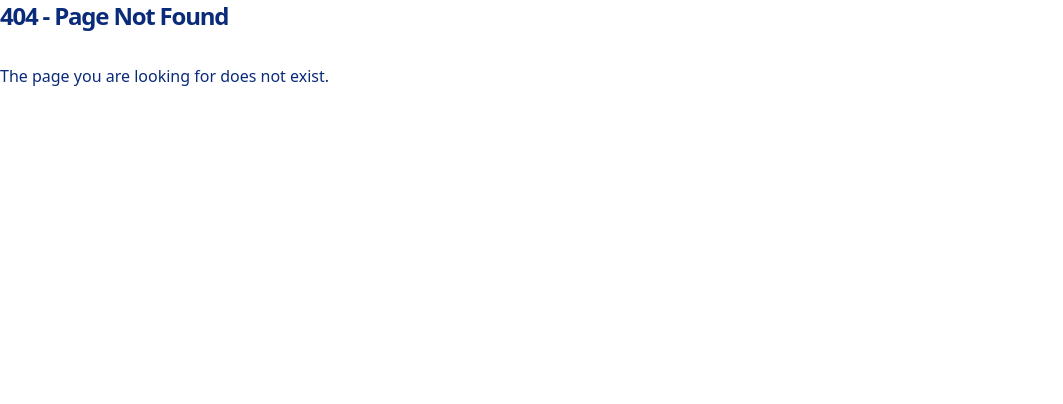
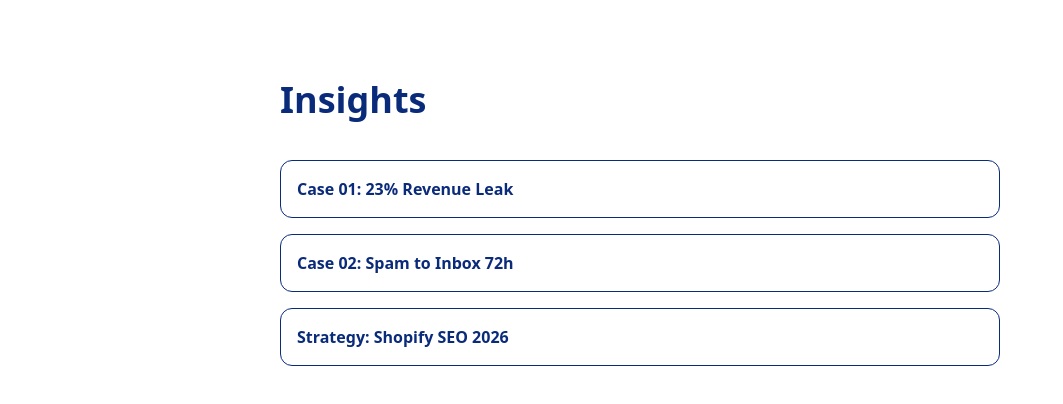
Before and after one commit to NOVI-I6699-cmd/portfolio-starter-kit, a Next.js app: page /insights in a window 1280 px wide. Before the commit this address had no page. Shown: the top 404 px of the page, without its empty margins (0-1063 px from the left). Built offline with nearby package versions, Linux system fonts and the light colour scheme.

Commit message:
Create page.tsx

```diff
--- /dev/null
+++ b/app/insights/page.tsx
@@ -0,0 +1,13 @@
+import Link from 'next/link'
+export default function Insights(){
+  return(
+    <main className="max-w-3xl mx-auto px-6 py-20 bg-white">
+      <h1 className="text-4xl font-bold text-[#0A2A7A]">Insights</h1>
+      <div className="mt-10 space-y-4">
+        <Link href="/insights/how-i-fixed-23-percent-revenue-leak-shopify" className="block border rounded-xl p-4 font-bold text-[#0A2A7A]">Case 01: 23% Revenue Leak</Link>
+        <Link href="/insights/from-spam-to-inbox-72h" className="block border rounded-xl p-4 font-bold text-[#0A2A7A]">Case 02: Spam to Inbox 72h</Link>
+        <Link href="/insights/shopify-seo-2026" className="block border rounded-xl p-4 font-bold text-[#0A2A7A]">Strategy: Shopify SEO 2026</Link>
+      </div>
+    </main>
+  )
+}
```
